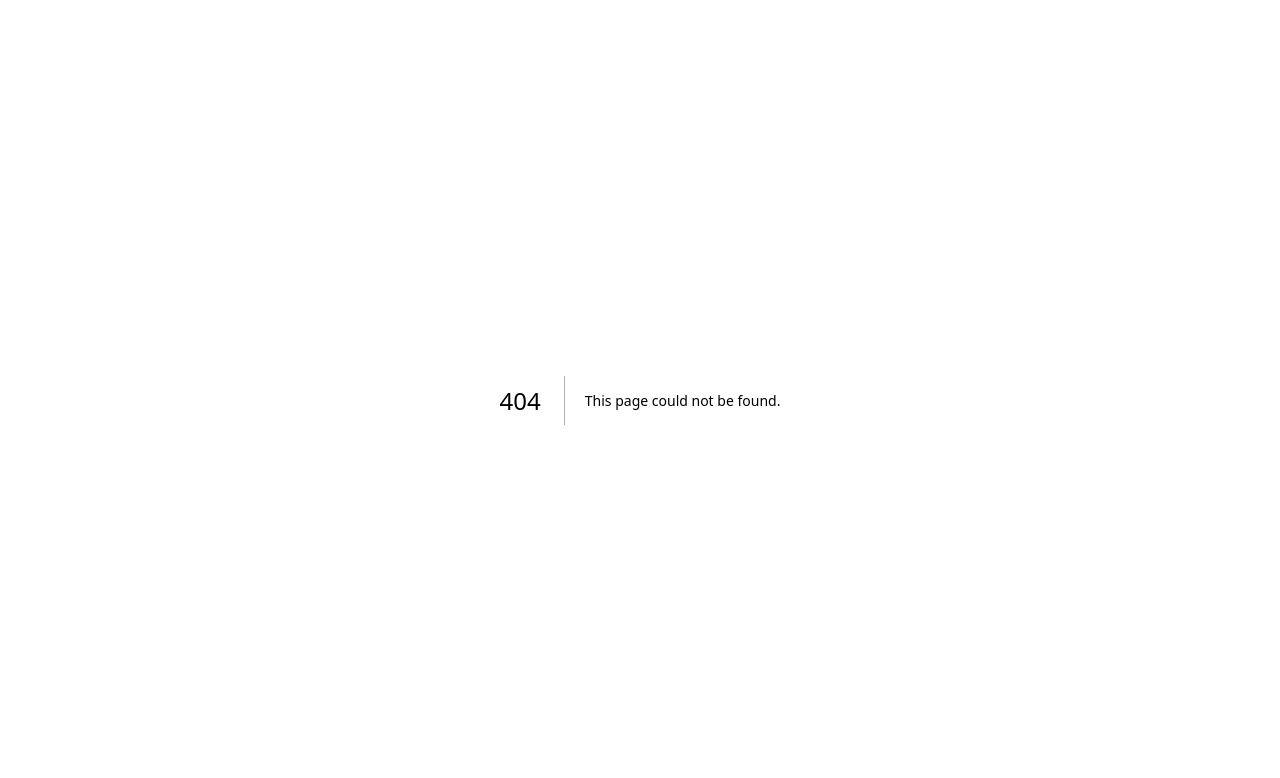
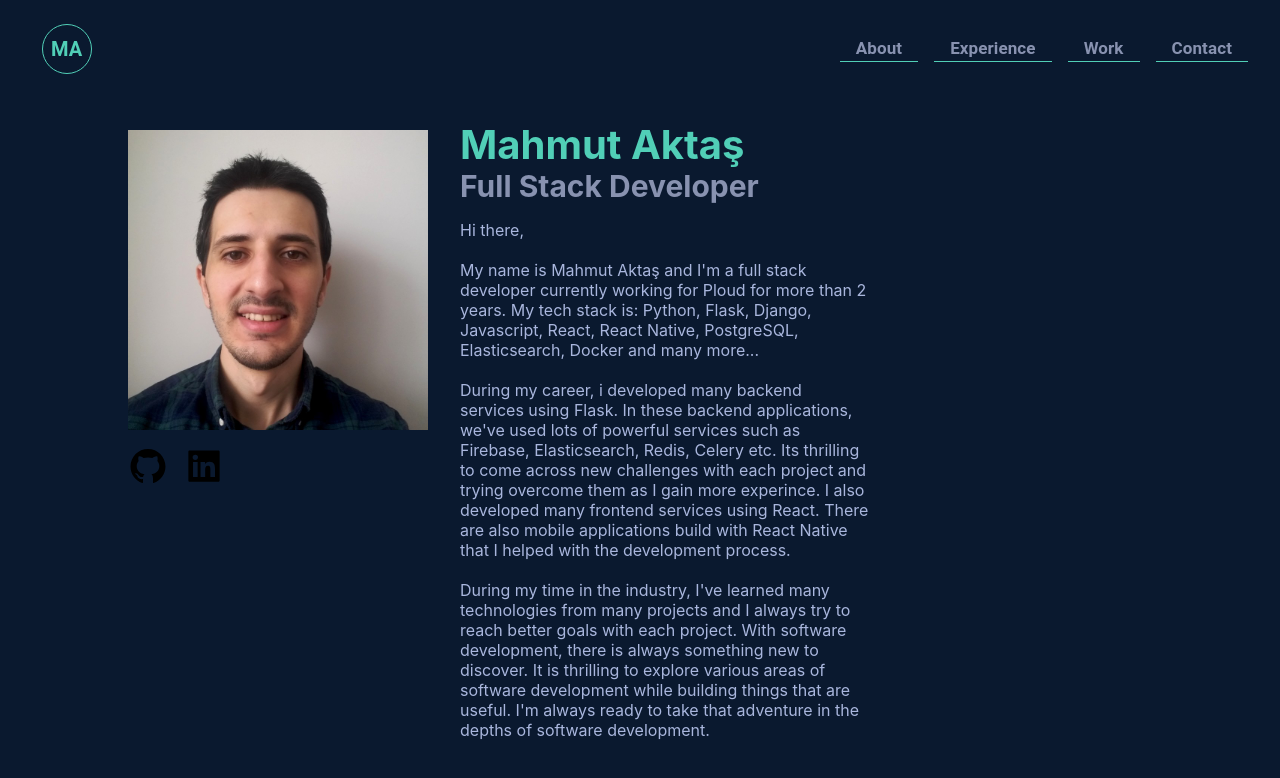
Before and after one commit to mahmutaktas/Nextjs-Portfolio, a Next.js app: page /about in a window 1280 px wide. Before the commit this address had no page. Shown: the top 778 px of the page. Built offline with nearby package versions, Linux system fonts and the light colour scheme.

Commit message:
added about page

```diff
--- a/data/data.js
+++ b/data/data.js
@@ -1,8 +1,14 @@
 export const data = {
-    name: "Mahmut AKTAŞ",
+    name: "Mahmut Aktaş",
     summary: "I build things for the web",
     description:
         "Lorem ipsum dolor sit amet, consectetur adipiscing elit. Pellentesque imperdiet arcused felis, sit amet tincidunt orci rhoncus. Donec consectetur pretium mauris, sed sodales magna iaculis ut. Pellentesque",
     linkedin: "https://www.linkedin.com/in/mahmut-akta%C5%9F-b473b0125",
     github: "https://github.com/mahmutaktas",
+    title: "Full Stack Developer",
+    long_description:
+        "Hi there,\n\n My name is Mahmut Aktaş and I'm a full stack developer currently working for Ploud for more than 2 years. My tech stack is: Python, Flask, Django, Javascript, React, React Native, PostgreSQL, Elasticsearch, Docker and many more...\n\nDuring my career, i developed many backend services using Flask. In these backend applications, we've used lots of powerful services such as Firebase, Elasticsearch, Redis, Celery etc. Its thrilling to come across new challenges with each project and trying overcome them as I gain more experince. I also developed many frontend services using React. There are also mobile applications build with React Native that I helped with the development process.\n\nDuring my time in the industry, I've learned many technologies from many projects and I always try to reach better goals with each project. With software development, there is always something new to discover. It is thrilling to explore various areas of software development while building things that are useful. I'm always ready to take that adventure in the depths of software development.",
+    images: {
+        profile_picture: "profile-pic.jpg",
+    },
 };
--- /dev/null
+++ b/pages/about.js
@@ -0,0 +1,100 @@
+import { Box } from "@mui/material";
+import { alpha, styled } from "@mui/material/styles";
+import { data } from "../data/data";
+import Container from "../components/Container";
+import { AiFillGithub, AiFillLinkedin } from "react-icons/ai";
+import Link from "next/link";
+import Image from "next/image";
+
+const PageContainer = styled(Box)(({ theme }) => ({
+    display: "flex",
+    flexDirection: "row",
+    marginLeft: "10vw",
+    marginTop: "5vh",
+}));
+
+const ImageContainer = styled(Box)(({ theme }) => ({
+    display: "flex",
+    flexDirection: "column",
+}));
+
+const TextContainer = styled(Box)(({ theme }) => ({
+    display: "flex",
+    flexDirection: "column",
+    marginLeft: "2rem",
+}));
+
+const NameText = styled(Box)(({ theme }) => ({
+    color: "#51cfb7",
+    fontSize: 40,
+    fontWeight: "bold",
+    lineHeight: "30px",
+    marginBottom: "0.5rem",
+}));
+
+const TitleText = styled(Box)(({ theme }) => ({
+    display: "flex",
+    alignItems: "center",
+    color: "#8892b0",
+    fontSize: 30,
+    fontWeight: "bold",
+    marginBottom: "1rem",
+}));
+
+const DescriptionText = styled(Box)(({ theme }) => ({
+    display: "flex",
+    alignItems: "center",
+    color: "#A9B6DD",
+    fontSize: 16,
+    width: "50%",
+    whiteSpace: "pre-line",
+}));
+
+const IconContainer = styled(Box)(({ theme }) => ({
+    display: "flex",
+    marginTop: "1rem",
+}));
+
+const Icon = styled(Box)(({ theme }) => ({
+    fontSize: 40,
+    marginRight: "1rem",
+    cursor: "pointer",
+    "&:hover": {
+        color: "#51cfb7",
+    },
+}));
+
+export default function About() {
+    return (
+        <Container title={`${data.name} | About`}>
+            <PageContainer>
+                <ImageContainer>
+                    <Image
+                        src={`/images/${data.images.profile_picture}`}
+                        srcSet={`/images/${data.images.profile_picture}`}
+                        alt={"profile picture"}
+                        width={300}
+                        height={300}
+                    />
+                    <IconContainer>
+                        <Link href={data.github} target="_blank">
+                            <Icon>
+                                <AiFillGithub></AiFillGithub>
+                            </Icon>
+                        </Link>
+                        <Link href={data.linkedin} target="_blank">
+                            <Icon>
+                                <AiFillLinkedin></AiFillLinkedin>
+                            </Icon>
+                        </Link>
+                    </IconContainer>
+                </ImageContainer>
+                <TextContainer>
+                    <NameText>{data.name}</NameText>
+                    <TitleText>{data.title}</TitleText>
+                    <DescriptionText>{data.long_description}</DescriptionText>
+                </TextContainer>
+            </PageContainer>
+        </Container>
+    );
+}
--- a/pages/api/hello.js
+++ /dev/null
@@ -1,5 +0,0 @@
-// Next.js API route support: https://nextjs.org/docs/api-routes/introduction
-
-export default function handler(req, res) {
-  res.status(200).json({ name: 'John Doe' })
-}
```
Also changed, not shown: public/images/profile-pic.jpg (added).
